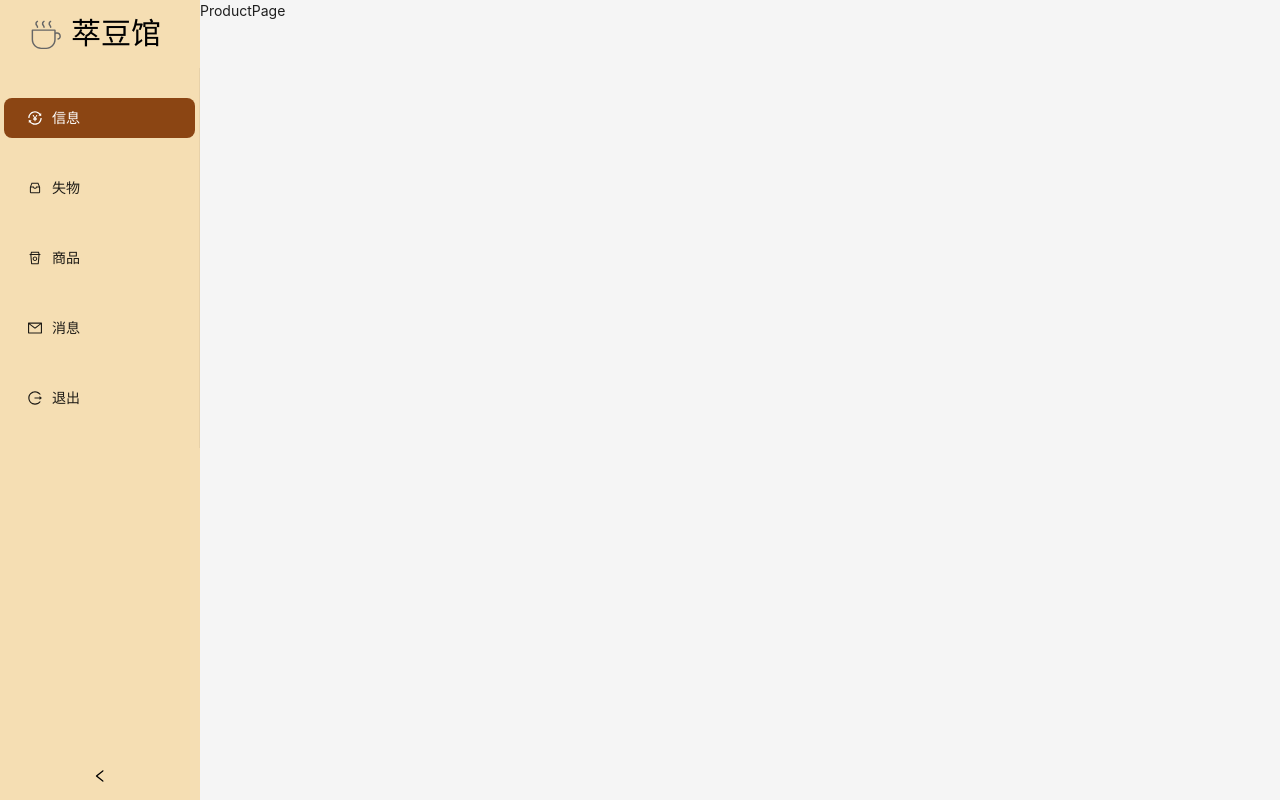
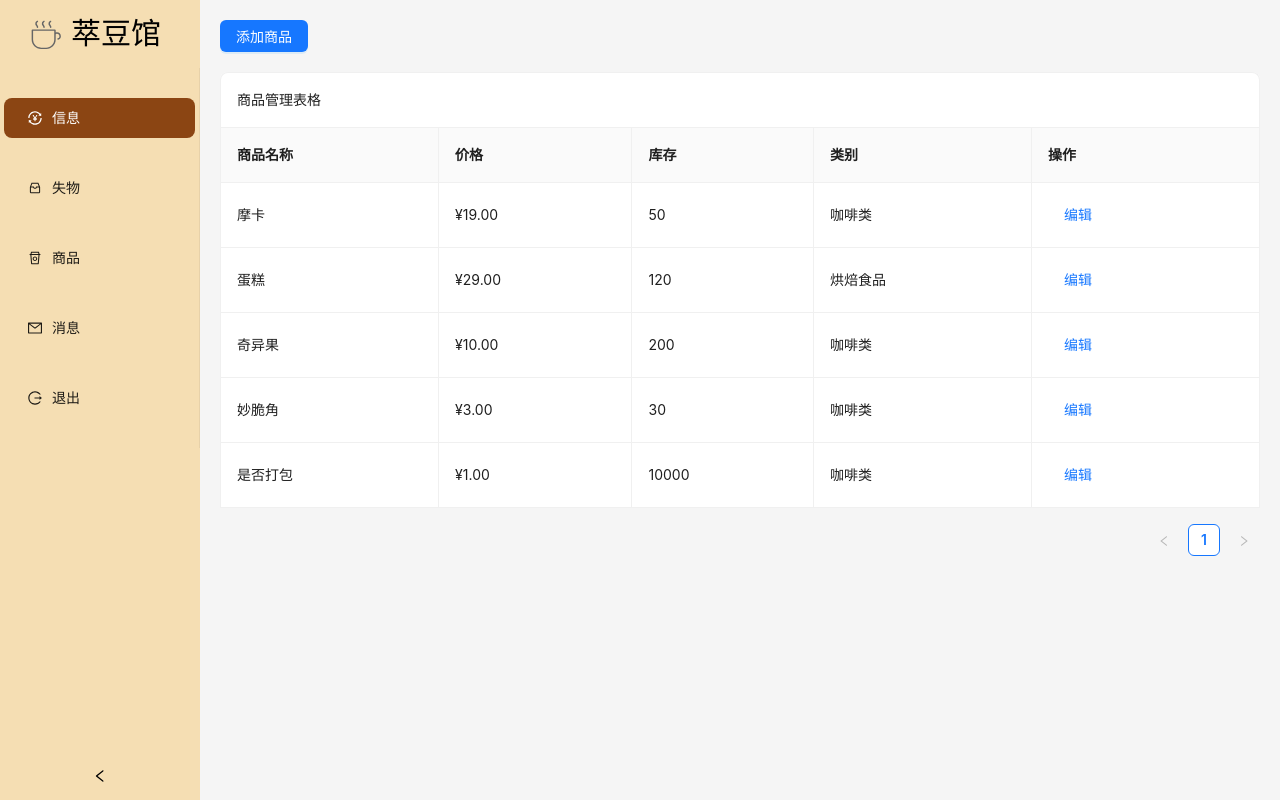
Before and after one commit to RainAllln/CafeHub-Tauri, a React (Vite) app: page /admin/product in a window 1280 px wide. Built offline with nearby package versions, Linux system fonts and the light colour scheme.

Commit message:
feat: complete front-end of AdminProductPage

```diff
--- /dev/null
+++ b/src/components/AddGoodsBtn.tsx
@@ -0,0 +1,116 @@
+import { Button, Form, Input, InputNumber, message, Modal, Select } from 'antd'
+import React, { useState } from 'react'
+
+// 定义商品接口
+interface Product {
+  id: number;
+  name: string;
+  price: number;
+  stock: number;
+  category: string;
+}
+
+// 定义组件的 props 接口
+interface AddGoodsBtnProps {
+  initProducts: Product[];
+  initCategories: string[];
+  onAddProduct: (newProduct: Product) => void; // 添加商品的回调函数
+}
+
+const AddGoodsBtn: React.FC<AddGoodsBtnProps> = ({ initProducts, initCategories, onAddProduct }) => {
+  const [isAddModalVisible, setIsAddModalVisible] = useState(false);
+
+  const [addForm] = Form.useForm();
+
+  const showAddModal = () => {
+    setIsAddModalVisible(true);
+  };
+
+  const handleAddOk = async () => {
+    try {
+      const values = await addForm.validateFields();
+      const newProduct: Product = {
+        id: initProducts.length > 0 ? Math.max(...initProducts.map(p => p.id)) + 1 : 1,
+        ...values,
+      };
+      onAddProduct(newProduct); // 调用回调函数，将新商品传递给父组件
+      setIsAddModalVisible(false);
+      addForm.resetFields();
+      message.success('商品添加成功');
+    } catch (errorInfo) {
+      console.log('Failed to add product:', errorInfo);
+      message.error('添加失败，请检查表单');
+    }
+  };
+
+  const handleAddCancel = () => {
+    setIsAddModalVisible(false);
+    addForm.resetFields();
+  };
+
+  return (
+    <>
+      <Button type="primary" onClick={showAddModal} style={{ marginBottom: '20px' }}>
+        添加商品
+      </Button>
+
+      {/* 添加商品 Modal */}
+      <Modal
+        title="添加新商品"
+        open={isAddModalVisible}
+        onOk={handleAddOk}
+        onCancel={handleAddCancel}
+        okText="添加"
+        cancelText="取消"
+        destroyOnClose
+      >
+        <Form form={addForm} name="addProductForm" initialValues={{ price: 0, stock: 0 }}>
+          <Form.Item
+            name="name"
+            label="商品名称"
+            rules={[{ required: true, message: '请输入商品名称!' }]}
+          >
+            <Input />
+          </Form.Item>
+          <Form.Item
+            name="price"
+            label="价格"
+            rules={[
+              { required: true, message: '请输入商品价格!' },
+              { type: 'number', min: 0, message: '价格必须为正数' },
+            ]}
+          >
+            <InputNumber style={{ width: '100%' }} min={0} step={0.01} precision={2} addonAfter="元 (￥)" />
+          </Form.Item>
+          <Form.Item
+            name="stock"
+            label="库存"
+            rules={[
+              { required: true, message: '请输入商品库存!' },
+              { type: 'number', min: 0, message: '库存必须为正数' },
+            ]}
+          >
+            <InputNumber style={{ width: '100%' }} min={0} step={1} precision={0} />
+          </Form.Item>
+          <Form.Item
+            name="category"
+            label="类别"
+            rules={[{ required: true, message: '请选择商品类别!' }]}
+          >
+            <Select placeholder="选择一个类别">
+              {initCategories.map(cat => (
+                <Select.Option key={cat} value={cat}>
+                  {cat}
+                </Select.Option>
+              ))}
+            </Select>
+          </Form.Item>
+        </Form>
+      </Modal>
+    </>
+
+
+  )
+}
+
+export default AddGoodsBtn
--- /dev/null
+++ b/src/components/EditGoodsBtn.tsx
@@ -0,0 +1,105 @@
+import { Button, Form, Input, InputNumber, message, Modal } from 'antd'
+import React, { useState } from 'react'
+
+// 定义商品接口
+interface Product {
+  id: number;
+  name: string;
+  price: number;
+  stock: number;
+  category: string;
+}
+
+// 定义组件的 props 接口
+interface EditGoodsBtnProps {
+  record: Product; // 传入的商品记录
+  onEditProduct: (updatedProduct: Product) => void; // 编辑商品的回调函数
+}
+
+const EditGoodsBtn: React.FC<EditGoodsBtnProps> = ({ record, onEditProduct }) => {
+  const [isEditModalVisible, setIsEditModalVisible] = useState(false);
+  const [editingProduct, setEditingProduct] = useState<Product | null>(null);
+
+  const [editForm] = Form.useForm();
+
+  const showEditModal = (product: Product) => {
+    setEditingProduct(product);
+    editForm.setFieldsValue({
+      ...product,
+    });
+    setIsEditModalVisible(true);
+  };
+
+  const handleEditCancel = () => {
+    setIsEditModalVisible(false);
+    setEditingProduct(null);
+    editForm.resetFields();
+  };
+
+  const handleEditOk = async () => {
+    if (!editingProduct) return;
+    try {
+      const values = await editForm.validateFields();
+      const updatedProduct = {
+        ...editingProduct,
+        ...values,
+      };
+      onEditProduct(updatedProduct); // 调用回调函数，将更新后的商品传递给父组件
+      setIsEditModalVisible(false);
+      setEditingProduct(null);
+      editForm.resetFields();
+      message.success('商品信息更新成功');
+    } catch (errorInfo) {
+      console.log('Failed to edit product:', errorInfo);
+      message.error('更新失败，请检查表单');
+    }
+  };
+
+  return (
+    <>
+      <Button type="link" onClick={() => showEditModal(record)}>
+        编辑
+      </Button>
+      {/* 修改商品 Modal */}
+      <Modal
+        title="修改商品信息"
+        open={isEditModalVisible}
+        onOk={handleEditOk}
+        onCancel={handleEditCancel}
+        okText="保存"
+        cancelText="取消"
+        destroyOnClose
+      >
+        {editingProduct && (
+          <Form form={editForm} name="editProductForm">
+            <Form.Item name="name" label="商品名称">
+              <Input disabled />
+            </Form.Item>
+            <Form.Item
+              name="price"
+              label="价格"
+              rules={[
+                { required: true, message: '请输入商品价格!' },
+                { type: 'number', min: 0, message: '价格必须为正数' },
+              ]}
+            >
+              <InputNumber style={{ width: '100%' }} min={0} step={0.01} precision={2} addonAfter="元 (￥)" />
+            </Form.Item>
+            <Form.Item
+              name="stock"
+              label="库存"
+              rules={[
+                { required: true, message: '请输入商品库存!' },
+                { type: 'number', min: 0, message: '库存必须为正数' },
+              ]}
+            >
+              <InputNumber style={{ width: '100%' }} min={0} step={1} precision={0} />
+            </Form.Item>
+          </Form>
+        )}
+      </Modal>
+    </>
+  )
+}
+
+export default EditGoodsBtn
--- a/src/directory/AdminProductPage.tsx
+++ b/src/directory/AdminProductPage.tsx
@@ -1,9 +1,101 @@
-import React from 'react'
+import AddGoodsBtn from '@/components/AddGoodsBtn';
+import EditGoodsBtn from '@/components/EditGoodsBtn';
+import { Table, Space } from 'antd';
+import React, { useState } from 'react';
 
-const ProductPage = () => {
-  return (
-    <div>ProductPage</div>
-  )
+// 定义商品接口
+interface Product {
+  id: number;
+  name: string;
+  price: number;
+  stock: number;
+  category: string;
 }
 
-export default ProductPage
+// 模拟商品类别
+const initialCategories = ['咖啡类', '非咖啡饮品', '烘焙食品', '轻食简餐', '咖啡豆与周边'];
+
+// 模拟初始商品数据
+const initialProducts: Product[] = [
+  { id: 1, name: '摩卡', price: 19.00, stock: 50, category: '咖啡类' },
+  { id: 2, name: '蛋糕', price: 29.00, stock: 120, category: '烘焙食品' },
+  { id: 3, name: '奇异果', price: 10.00, stock: 200, category: '咖啡类' },
+  { id: 4, name: '妙脆角', price: 3.00, stock: 30, category: '咖啡类' },
+  { id: 5, name: '是否打包', price: 1.00, stock: 10000, category: '咖啡类' },
+];
+
+const AdminProductPage = () => {
+  const [products, setProducts] = useState<Product[]>(initialProducts);
+  const [categories] = useState<string[]>(initialCategories);
+
+  const handleAddProduct = (newProduct: Product) => {
+    setProducts([...products, newProduct]); // 更新商品列表
+  };
+
+  const handleEditProduct = (updatedProduct: Product) => {
+    setProducts(products.map(p => (p.id === updatedProduct.id ? updatedProduct : p))); // 更新商品列表
+  }
+
+  const columns = [
+    {
+      title: '商品名称',
+      dataIndex: 'name',
+      key: 'name',
+    },
+    {
+      title: '价格',
+      dataIndex: 'price',
+      key: 'price',
+      render: (price: number) => `¥${price.toFixed(2)}`,
+    },
+    {
+      title: '库存',
+      dataIndex: 'stock',
+      key: 'stock',
+    },
+    {
+      title: '类别',
+      dataIndex: 'category',
+      key: 'category',
+    },
+    {
+      title: '操作',
+      key: 'actions',
+      render: (_: any, record: Product) => (
+        <Space size="middle">
+          <EditGoodsBtn
+            record={record}
+            onEditProduct={handleEditProduct}
+          />
+        </Space>
+      ),
+    },
+  ];
+
+  const [editingKey, setEditingKey] = useState('');
+  const cancel = () => {
+    setEditingKey('');
+  };
+
+  return (
+    <div style={{ padding: '20px' }}>
+      <AddGoodsBtn
+        initProducts={products}
+        initCategories={categories}
+        onAddProduct={handleAddProduct}
+      />
+
+      <Table
+        dataSource={products}
+        columns={columns}
+        rowKey="id"
+        bordered
+        title={() => '商品管理表格'}
+        pagination={{ onChange: cancel, pageSize: 5 }}
+      />
+
+    </div>
+  );
+};
+
+export default AdminProductPage;
```
